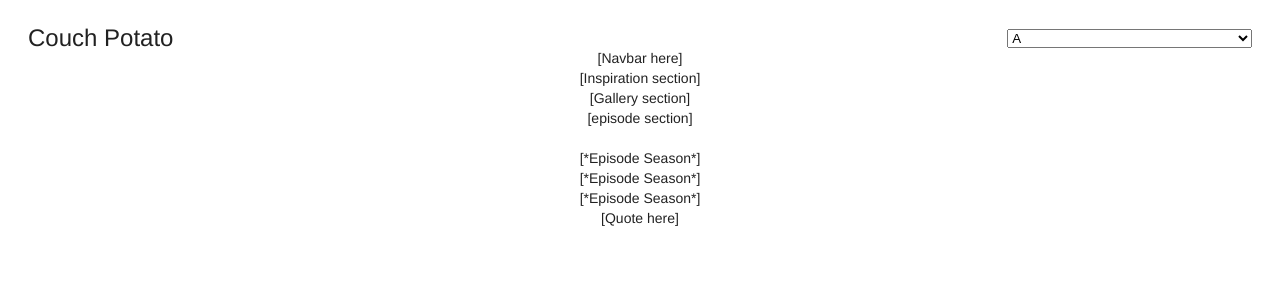
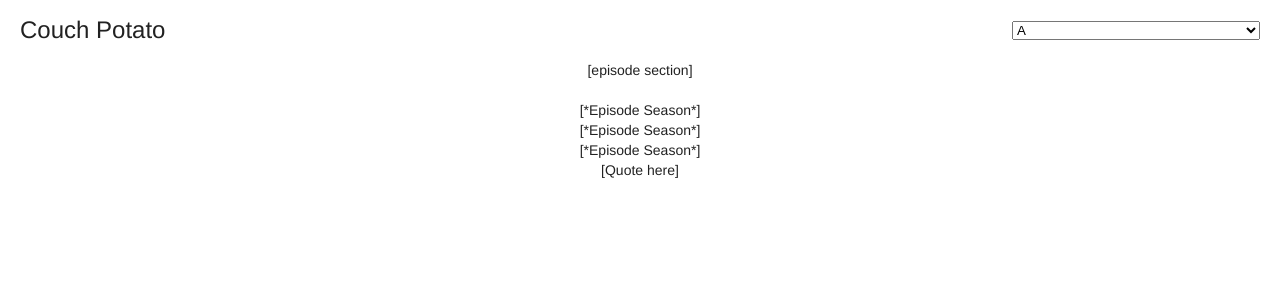
Before and after one commit to keljr021/fed-test--ibm, a React (Create React App) app: page / in a window 1280 px wide. Shown: the top 300 px of the page. Built offline with nearby package versions, Linux system fonts and the light colour scheme.

Commit message:
Worked on CSS for Header

```diff
--- a/src/index.css
+++ b/src/index.css
@@ -10,9 +10,13 @@ code {
 }
 
 .head {
-  width: calc(100% - 4em);
-  background: #e9e9e9;
-  margin: 2em;
+  width: calc(100% - 40px);
+  height: 20px;
+  padding: 20px;
+  margin-bottom: 20px;
+  position: fixed;
+  background: #fff;
+
 }
 
 .head-title {
```
